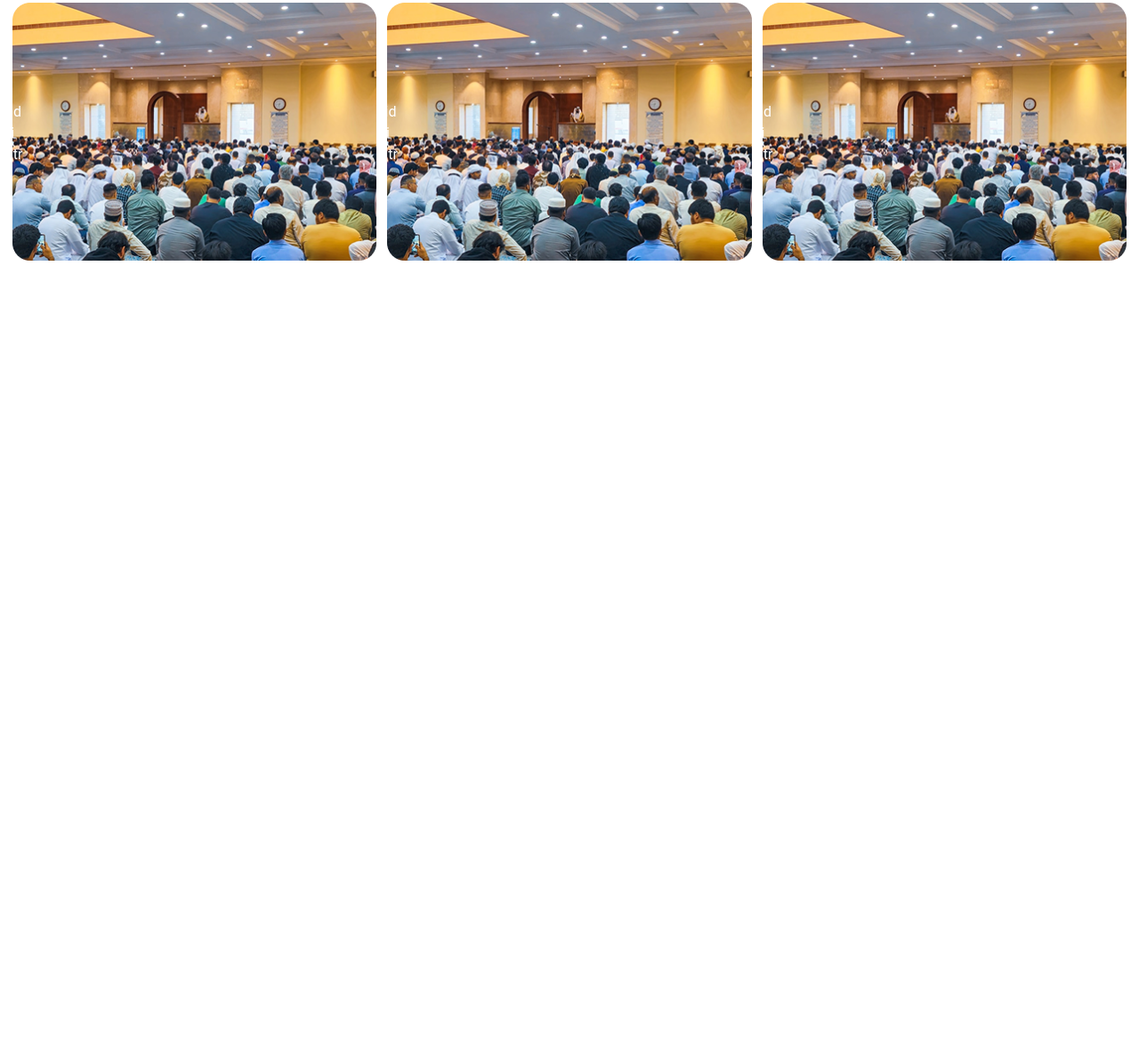
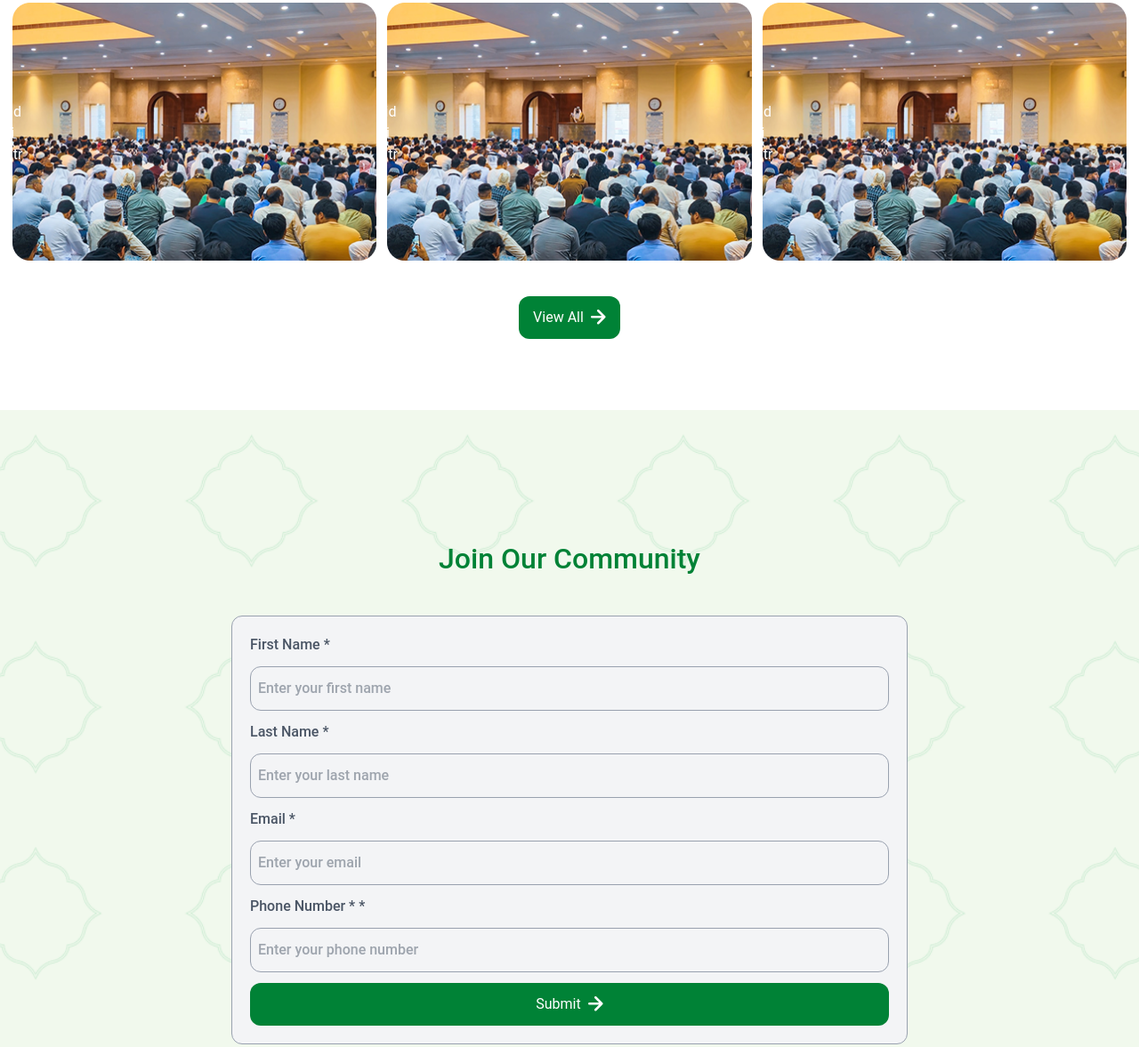
Before and after one commit to rayan2228/BICC-FINLAND, a website: page index.html in a window 1280 px wide. Shown: the part 3788-4965 px from the top of the page at 89% size. Before the commit the page ends 4161 px from the top, so only its background shows below. Drawn offline with Linux system fonts and the light colour scheme; files whose address does not match are found by name.

Commit message:
feat: contact section done

```diff
--- a/index.html
+++ b/index.html
@@ -505,6 +505,73 @@
             />
           </div>
         </div>
+        <div class="flex justify-center items-center">
+          <a
+            class="btn-primary inline-flex"
+            href="http://"
+            target="_blank"
+            rel="noopener noreferrer"
+            >View All <img src="./src/assets/icons/arrow.svg" alt="arrow"
+          /></a>
+        </div>
+      </div>
+    </section>
+    <section
+      id="contact"
+      class="py-[143px]"
+      style="
+        background-image: url(./src/assets/bgImages/islamicClassesBg.png);
+        background-position: center;
+        background-repeat: no-repeat;
+        background-size: cover;
+      "
+    >
+      <h2 class="title text-center">Join Our Community</h2>
+      <div class="container">
+        <div class="flex justify-center items-center my-10">
+          <form
+            action=""
+            class="bg-gray-100 border border-gray-400 w-[760px] p-5 rounded-xl flex flex-col gap-3"
+          >
+            <div class="flex flex-col gap-3 font-medium text-gray-600">
+              <label for="firstName">First Name *</label>
+              <input
+                type="text"
+                id="firstName"
+                placeholder="Enter your first name"
+                class="border border-gray-400 rounded-xl px-2 py-3"
+              />
+            </div>
+            <div class="flex flex-col gap-3 font-medium text-gray-600">
+              <label for="lastName">Last Name *</label>
+              <input
+                type="text"
+                id="lastName"
+                placeholder="Enter your last name"
+                class="border border-gray-400 rounded-xl px-2 py-3"
+              />
+            </div>
+            <div class="flex flex-col gap-3 font-medium text-gray-600">
+              <label for="email">Email *</label>
+              <input
+                type="email"
+                id="email"
+                placeholder="Enter your email"
+                class="border border-gray-400 rounded-xl px-2 py-3"
+              />
+            </div>
+            <div class="flex flex-col gap-3 font-medium text-gray-600">
+              <label for="phoneNumber">Phone Number * *</label>
+              <input
+                type="tel"
+                id="phoneNumber"
+                placeholder="Enter your phone number"
+                class="border border-gray-400 rounded-xl px-2 py-3"
+              />
+            </div>
+            <button type="submit" class="btn-primary">Submit <img src="./src/assets/icons/arrow.svg" /></button>
+          </form>
+        </div>
       </div>
     </section>
     <!-- Social Links -->
```
Also changed, not shown: src/assets/icons/arrow.svg (added), src/css/output.css.
